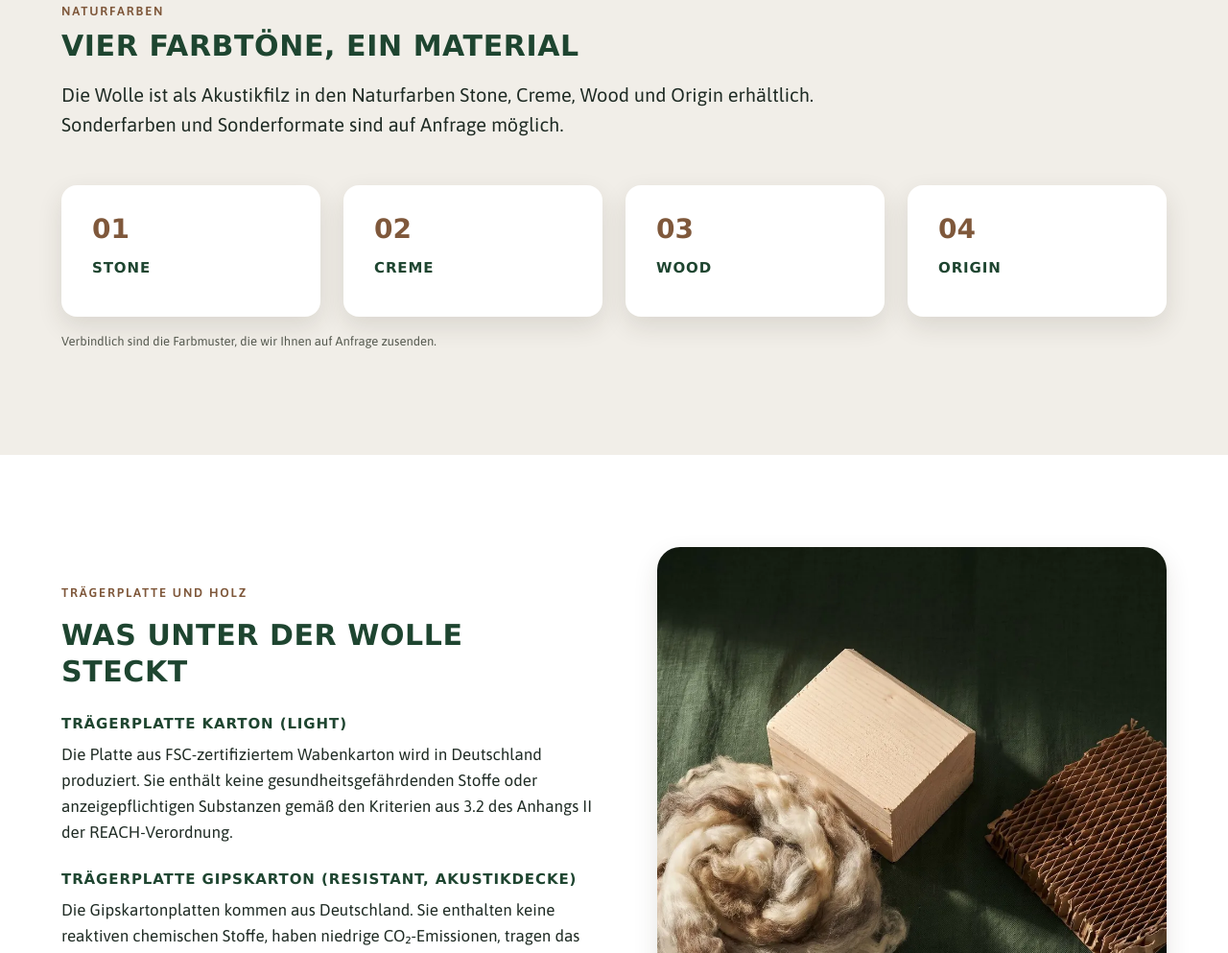
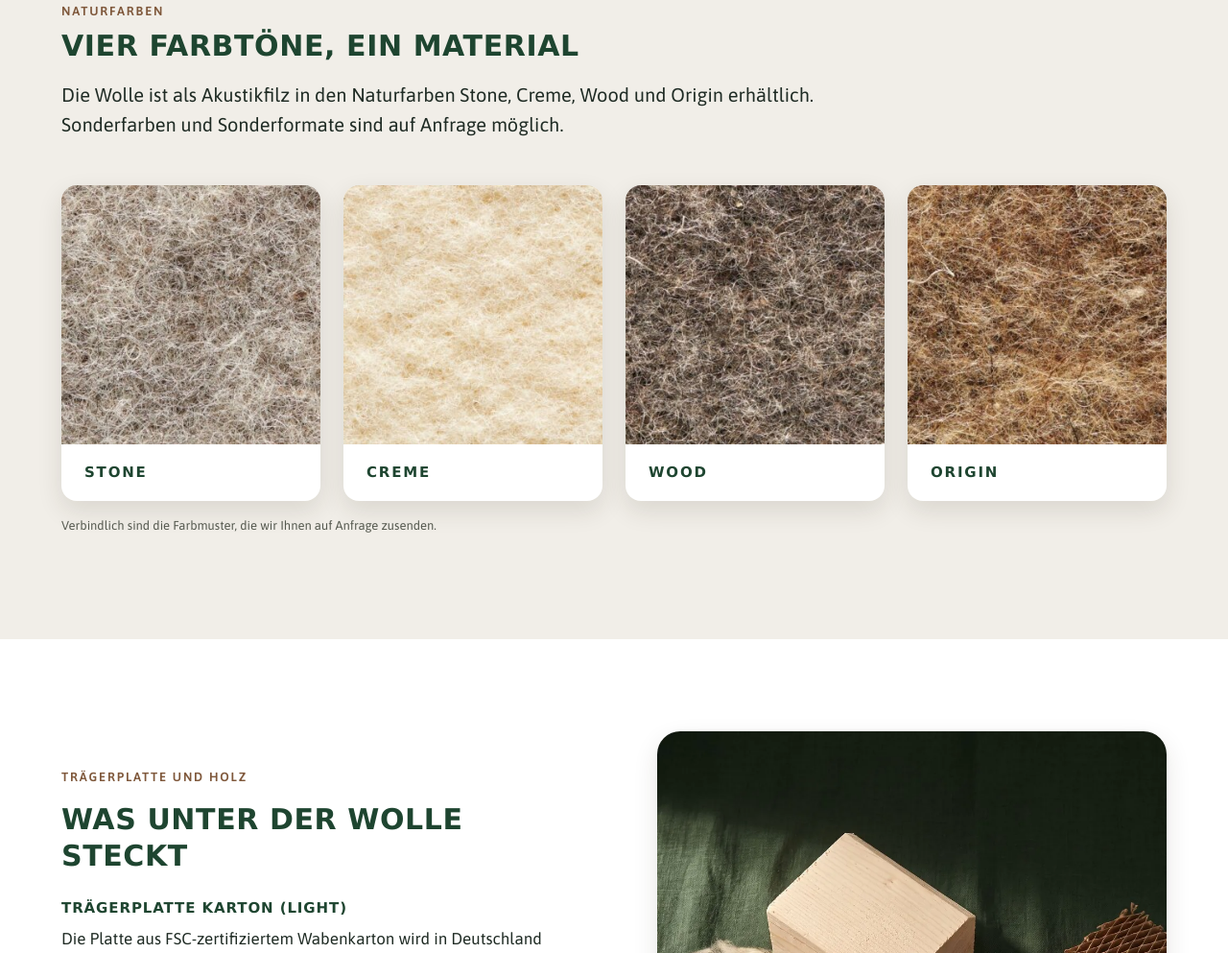
Before and after one commit to ZieglerSchallschutzGmbH/zss-media, a plain HTML site: page natur/material.html in a window 1280 px wide. Shown: the part 1946-2939 px from the top of the page at 96% size. Drawn offline with Linux system fonts and the light colour scheme.

Commit message:
NATUR-Website Vorschau aktualisiert

```diff
--- a/natur/assets/css/site.css
+++ b/natur/assets/css/site.css
@@ -473,3 +473,9 @@ img { max-width: 100%; height: auto; }
 .nt-footer__brand img{height:48px;width:auto;display:block}
 @media (max-width:560px){.site-logo img{height:38px}}
 .site-download + .site-download{margin-left:var(--space-6)}
+
+.site-swatches{display:grid;grid-template-columns:repeat(4,1fr);gap:var(--space-6)}
+.site-swatch{margin:0;background:var(--surface-raised);border-radius:var(--radius-md);box-shadow:var(--shadow-tile);overflow:hidden}
+.site-swatch img{display:block;width:100%;aspect-ratio:1/1;object-fit:cover}
+.site-swatch figcaption{padding:var(--space-4) var(--space-6);font-family:var(--font-display);font-weight:700;font-size:15px;letter-spacing:.12em;text-transform:uppercase;color:var(--forest-900)}
+@media (max-width:760px){.site-swatches{grid-template-columns:1fr 1fr;gap:var(--space-4)}}
--- a/natur/material.html
+++ b/natur/material.html
@@ -86,11 +86,11 @@
 
 <section class="site-sec site-sec--raised"><div class="wrap">
   <div class="site-sec__head reveal"><div><p class="nt-eyebrow">Naturfarben</p><h2 class="h2">Vier Farbtöne, ein Material</h2><p class="lead site-muted">Die Wolle ist als Akustikfilz in den Naturfarben Stone, Creme, Wood und Origin erhältlich. Sonderfarben und Sonderformate sind auf Anfrage möglich.</p></div></div>
-  <div class="site-steps">
-    <div class="site-step reveal"><h3 class="h4">Stone</h3></div>
-    <div class="site-step reveal"><h3 class="h4">Creme</h3></div>
-    <div class="site-step reveal"><h3 class="h4">Wood</h3></div>
-    <div class="site-step reveal"><h3 class="h4">Origin</h3></div>
+  <div class="site-swatches">
+    <figure class="site-swatch reveal"><img decoding="async" src="assets/img/prospekt/farbe-stone.jpg" alt="Silentum® Schafwolle in der Naturfarbe Stone, graue Wollfasern" loading="lazy" width="325" height="325"><figcaption>Stone</figcaption></figure>
+    <figure class="site-swatch reveal"><img decoding="async" src="assets/img/prospekt/farbe-creme.jpg" alt="Silentum® Schafwolle in der Naturfarbe Creme, cremeweiße Wollfasern" loading="lazy" width="325" height="325"><figcaption>Creme</figcaption></figure>
+    <figure class="site-swatch reveal"><img decoding="async" src="assets/img/prospekt/farbe-wood.jpg" alt="Silentum® Schafwolle in der Naturfarbe Wood, dunkelbraun melierte Wollfasern" loading="lazy" width="325" height="325"><figcaption>Wood</figcaption></figure>
+    <figure class="site-swatch reveal"><img decoding="async" src="assets/img/prospekt/farbe-origin.jpg" alt="Silentum® Schafwolle in der Naturfarbe Origin, naturbraune Wollfasern" loading="lazy" width="325" height="325"><figcaption>Origin</figcaption></figure>
   </div>
   <p class="site-note reveal">Verbindlich sind die Farbmuster, die wir Ihnen auf Anfrage zusenden.</p>
 </div></section>
```
